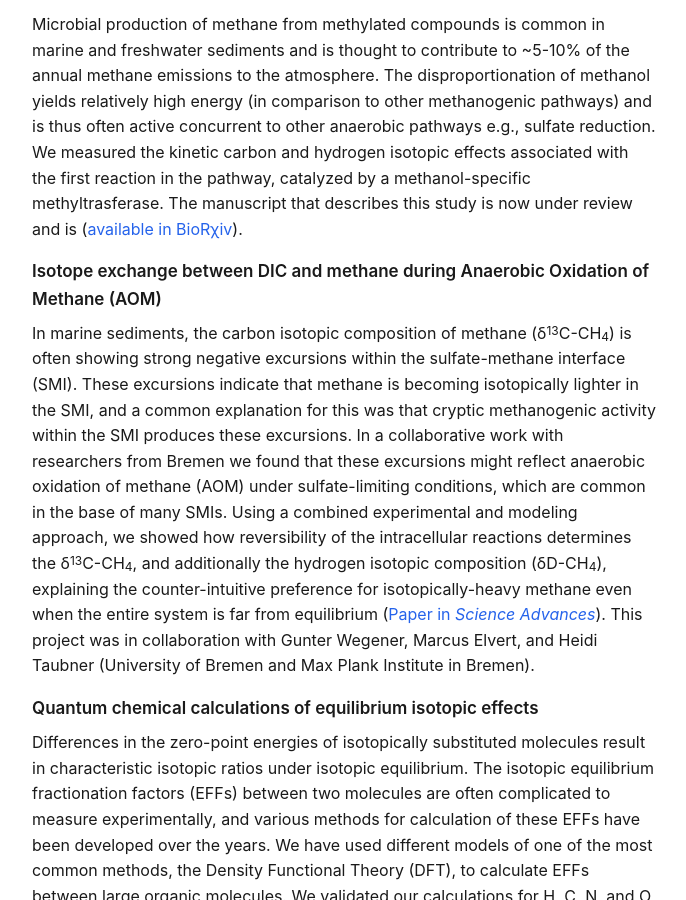
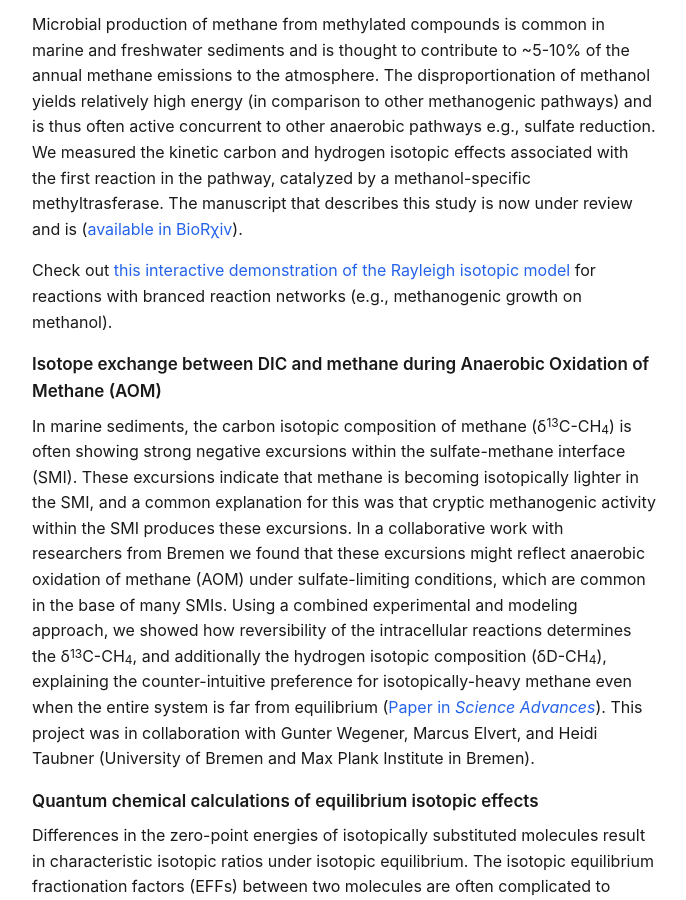
Before and after one commit to jagropp/jagropp.github.io, a Jekyll site: the page built from research.md, in a window 1280 px wide and 900 px high, scrolled down 1036 px. Shown: the whole window, without its empty margins (296-982 px from the left). Built offline with Jekyll 4.4.1, drawn with Linux system fonts in a browser that asks for light colours; our own code applies the rules of GitHub Pages for plain Markdown files.

Commit message:
Add interactive Rayleigh isotopic model demonstration link
Added a link to an interactive demonstration of the Rayleigh isotopic model for methanogenic growth on methanol.

```diff
--- a/research.md
+++ b/research.md
@@ -12,6 +12,8 @@ Microbial production of methane from CO<sub>2</sub> and H<sub>2</sub> (termed "h
 ##### Methylotrophic methanogenesis (CH<sub>3</sub>OH &rarr; 0.75 CH<sub>4</sub> + 0.25 CO<sub>2</sub>)
 Microbial production of methane from methylated compounds is common in marine and freshwater sediments and is thought to contribute to &#126;5-10% of the annual methane emissions to the atmosphere. The disproportionation of methanol yields relatively high energy (in comparison to other methanogenic pathways) and is thus often active concurrent to other anaerobic pathways e.g., sulfate reduction. We measured the kinetic carbon and hydrogen isotopic effects associated with the first reaction in the pathway, catalyzed by a methanol-specific methyltrasferase. The manuscript that describes this study is now under review and is ([available in BioR&#967;iv](https://doi.org/10.64898/2026.04.02.716163){:target="_blank"}).
 
+Check out [this interactive demonstration of the Rayleigh isotopic model](rayleigh_interactive.html) for reactions with branced reaction networks (e.g., methanogenic growth on methanol).
+
 #### Isotope exchange between DIC and methane during Anaerobic Oxidation of Methane (AOM)
 In marine sediments, the carbon isotopic composition of methane (&#948;<sup>13</sup>C-CH<sub>4</sub>) is often showing strong negative excursions within the sulfate-methane interface (SMI). These excursions indicate that methane is becoming isotopically lighter in the SMI, and a common explanation for this was that cryptic methanogenic activity within the SMI produces these excursions. In a collaborative work with researchers from Bremen we found that these excursions might reflect anaerobic oxidation of methane (AOM) under sulfate-limiting conditions, which are common in the base of many SMIs. Using a combined experimental and modeling approach, we showed how reversibility of the intracellular reactions determines the &#948;<sup>13</sup>C-CH<sub>4</sub>, and additionally the hydrogen isotopic composition (&#948;D-CH<sub>4</sub>), explaining the counter-intuitive preference for isotopically-heavy methane even when the entire system is far from equilibrium ([Paper in *Science Advances*](http://doi.org/10.1126/sciadv.abe4939){:target="_blank"}). This project was in collaboration with Gunter Wegener, Marcus Elvert, and Heidi Taubner (University of Bremen and Max Plank Institute in Bremen).
 
```
